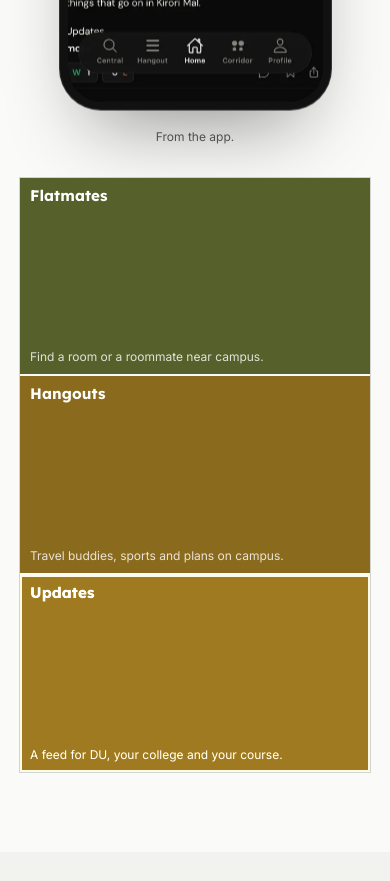
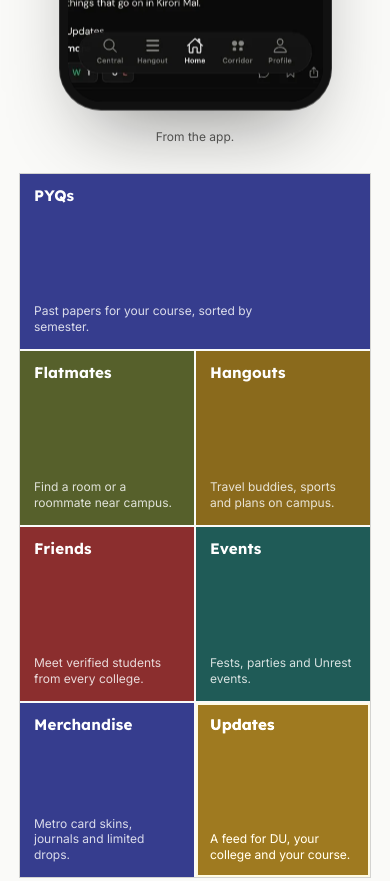
Before and after one commit to Manas-kmcdu/Unrest-DU-verse, a plain HTML site: page index.html in a window 390 px wide. Shown: the part 2720-3601 px from the top of the page. Drawn offline with Linux system fonts and the light colour scheme; animation ran at ten frames a second; a web font is replaced by a local one.

Commit message:
Restore the seven feature tiles and tighten Corridor and Things to do.
Feature tiles are a 2-column grid on phones again; the phone still cycles
only the three real screenshots. Corridor is framed as anonymous speed
matching, and Things to do is four title-only tiles.

Co-authored-by: Cursor <cursoragent@cursor.com>

```diff
--- a/assets/features.css
+++ b/assets/features.css
@@ -1,10 +1,17 @@
 /* Features: phone mockup + feature tiles. Tile look comes from college-cards.css (.tile, .ab). */
 .fx{display:grid;grid-template-columns:minmax(0,5fr) minmax(0,7fr);gap:clamp(32px,5vw,72px);align-items:center;margin-top:64px}
-@media(max-width:900px){.fx{grid-template-columns:1fr}}
+@media(max-width:900px){.fx{grid-template-columns:1fr;gap:28px}.fx-ph{order:-1;justify-self:center}}
 .fx-ph .pl{text-align:center}
-.fmosaic{list-style:none;margin:0;padding:0;display:grid;grid-template-columns:repeat(3,minmax(0,1fr));gap:2px;background:var(--bg);box-shadow:0 0 0 1px var(--border)}
-.fmosaic li{aspect-ratio:1}
-@media(max-width:560px){.fmosaic{grid-template-columns:1fr}.fmosaic li{aspect-ratio:16/9}}
+.fmosaic{list-style:none;margin:0;padding:0;display:grid;grid-template-columns:repeat(4,minmax(0,1fr));gap:2px;background:var(--bg);box-shadow:0 0 0 1px var(--border)}
+.fmosaic li{aspect-ratio:1;min-width:0}
+.fmosaic li.w2{grid-column:span 2;aspect-ratio:auto}
+@media(max-width:700px){
+  .fmosaic{grid-template-columns:repeat(2,minmax(0,1fr))}
+  .fmosaic li.w2{grid-column:span 2;aspect-ratio:2/1}
+  .ftile{padding:14px}
+  .ftile .ab{--fs:clamp(1rem,4.2vw,1.2rem)}
+  .ftile .fd{font-size:.7rem}
+}
 .ftile{display:flex;flex-direction:column;justify-content:space-between}
 .ftile .ab{--fs:clamp(.95rem,1.35vw,1.3rem)}
 .ftile .fd{font-size:.75rem;line-height:1.3;color:rgba(255,255,255,.82);max-width:22em}
--- a/assets/features.js
+++ b/assets/features.js
@@ -1,31 +1,37 @@
-/* Feature tiles drive the phone mockup: hover or focus a tile to show its screen, otherwise it cycles. */
+/* Feature tiles: all seven stay visible. The phone only cycles the three real app screenshots. */
 (function () {
   var F = [
+    { n: "PYQs", d: "Past papers for your course, sorted by semester.", h: "studyroom/#/pyqs", c: "--t2" },
     { n: "Flatmates", d: "Find a room or a roommate near campus.", h: "#get", c: "--t0", s: "assets/app/roommate.webp" },
     { n: "Hangouts", d: "Travel buddies, sports and plans on campus.", h: "#get", c: "--t1", s: "assets/app/hangout.webp" },
+    { n: "Friends", d: "Meet verified students from every college.", h: "#get", c: "--t3" },
+    { n: "Events", d: "Fests, parties and Unrest events.", h: "events/", c: "--t4" },
+    { n: "Merchandise", d: "Metro card skins, journals and limited drops.", h: "#store", c: "--t2" },
     { n: "Updates", d: "A feed for DU, your college and your course.", h: "#get", c: "--t1", s: "assets/app/kmc-feed.webp" }
   ];
+  var shots = F.map(function (f, i) { return f.s ? i : -1; }).filter(function (i) { return i >= 0; });
   var ul = document.getElementById("ft"), scr = document.getElementById("fscr"), cap = document.getElementById("fcap");
   if (!ul || !scr) return;
 
   ul.innerHTML = F.map(function (f, i) {
-    return '<li><a class="tile ftile" href="' + f.h + '" data-i="' + i + '" style="--tc:var(' + f.c + ')"><span class="ab">' + f.n + '</span><span class="fd">' + f.d + '</span></a></li>';
+    return '<li' + (i === 0 ? ' class="w2"' : '') + '><a class="tile ftile" href="' + f.h + '" data-i="' + i + '" style="--tc:var(' + f.c + ')"><span class="ab">' + f.n + '</span><span class="fd">' + f.d + '</span></a></li>';
   }).join("");
-  scr.innerHTML = F.map(function (f) {
-    return '<div class="shot"><img src="' + f.s + '" alt="" loading="lazy" decoding="async"></div>';
+  scr.innerHTML = shots.map(function (i) {
+    return '<div class="shot" data-i="' + i + '"><img src="' + F[i].s + '" alt="" loading="lazy" decoding="async"></div>';
   }).join("");
 
-  var screens = scr.children, tiles = ul.querySelectorAll(".ftile"), cur = -1, hold = false;
+  var screens = scr.children, tiles = ul.querySelectorAll(".ftile"), cur = -1, hold = false, cycle = 0;
   function show(i) {
-    if (i === cur) return;
+    var si = shots.indexOf(i);
+    if (si < 0) si = cycle;
+    else cycle = si;
+    if (i === cur && screens[si] && screens[si].classList.contains("on")) return;
     cur = i;
-    for (var k = 0; k < screens.length; k++) {
-      screens[k].classList.toggle("on", k === i);
-      tiles[k].classList.toggle("on", k === i);
-    }
+    for (var k = 0; k < screens.length; k++) screens[k].classList.toggle("on", k === si);
+    for (k = 0; k < tiles.length; k++) tiles[k].classList.toggle("on", k === i);
     if (cap) cap.textContent = "From the app.";
   }
-  show(0);
+  show(shots[0]);
   Array.prototype.forEach.call(tiles, function (t) {
     var i = +t.getAttribute("data-i");
     function on() { hold = true; show(i); }
@@ -34,7 +40,11 @@
     t.addEventListener("mouseleave", off); t.addEventListener("blur", off);
   });
   if (!matchMedia("(prefers-reduced-motion: reduce)").matches) {
-    setInterval(function () { if (!hold && !document.hidden) show((cur + 1) % F.length); }, 3200);
+    setInterval(function () {
+      if (hold || document.hidden) return;
+      cycle = (cycle + 1) % shots.length;
+      show(shots[cycle]);
+    }, 3200);
   }
 })();
 
--- a/assets/site.css
+++ b/assets/site.css
@@ -91,9 +91,11 @@ un-logo[data-variant=light-on-dark]{color:#FAFAF8}un-logo[data-variant=dark-on-l
 .cc div{display:flex;justify-content:space-between;font-size:.75rem;color:var(--muted)}
 .cc p{margin-top:24px;padding:12px 16px;border-radius:16px 16px 16px 4px;background:var(--bubble);color:var(--fg)}
 /* things */
-.cols{display:grid;grid-template-columns:repeat(4,1fr);gap:48px 24px;margin-top:64px}
-@media(max-width:820px){.cols{grid-template-columns:repeat(2,1fr)}}
-.cols div{border-top:1px solid var(--border);padding-top:20px}.cols li{margin-top:8px;color:var(--muted)}.cols ul{margin-top:16px}
+.todo{display:grid;grid-template-columns:repeat(4,1fr);gap:16px;margin-top:64px;list-style:none;padding:0}
+@media(max-width:820px){.todo{grid-template-columns:repeat(2,1fr)}}
+@media(max-width:420px){.todo{grid-template-columns:1fr}}
+.todo .card{min-height:120px;display:flex;align-items:flex-end}
+.todo .card h3{font-size:clamp(1.25rem,2.4vw,1.75rem)}
 .mq{overflow:hidden;margin-top:64px;-webkit-mask-image:linear-gradient(90deg,transparent,#000 10%,#000 90%,transparent);mask-image:linear-gradient(90deg,transparent,#000 10%,#000 90%,transparent)}
 .mt{display:flex;width:max-content;animation:mq 50s linear infinite}.mq:hover .mt{animation-play-state:paused}
 .mt span{margin-right:12px;padding:8px 20px;border:1px solid var(--border);border-radius:99px;font-size:.875rem;color:var(--muted);white-space:nowrap}
--- a/index.html
+++ b/index.html
@@ -61,16 +61,16 @@
  <div class="wrap" style="padding-top:56px;padding-bottom:clamp(64px,9vw,112px)"><div class="lbw"><p class="eb">Leaderboard</p><h3 class="lbh">Top colleges on Unrest</h3><div id="lbh"></div></div></div></section>
 
 <section id="corridor" class="d"><div class="pin" id="cpin"><div class="stick cor" style="padding-left:0;padding-right:0"><div class="wrap">
- <p class="eb">Corridor</p><h2>The campus hallway, online.</h2>
- <p class="mu" style="margin-top:24px;max-width:28em">Corridor matches you with someone from your course. You start anonymous. If it clicks, keep talking.</p></div>
- <ul class="crow" id="crow"></ul><div class="wrap"><p class="pl">Illustrative messages.</p></div></div></div></section>
+ <p class="eb">Corridor</p><h2>Anonymous speed matching.</h2>
+ <p class="mu" style="margin-top:24px;max-width:28em">Get matched with someone from your course. You start anonymous. Talk for a few minutes. If it clicks, keep going.</p></div>
+ <ul class="crow" id="crow"></ul></div></div></section>
 
 <section class="l"><div class="wrap pad"><p class="eb">Things to do</p><h2>There&rsquo;s always something happening.</h2>
- <div class="cols">
- <div><h3>Sports</h3><ul><li>Cricket</li><li>Football</li><li>Badminton</li><li>Running</li></ul></div>
- <div><h3>Events</h3><ul><li>Fests</li><li>Parties</li><li>Meetups</li><li>Concerts</li></ul></div>
- <div><h3>Communities</h3><ul><li>Clubs</li><li>Societies</li><li>Interest groups</li></ul></div>
- <div><h3>Plans</h3><ul><li>Trips</li><li>Hangouts</li><li>Activities</li></ul></div></div>
+ <ul class="todo">
+ <li class="card"><h3>Sports</h3></li>
+ <li class="card"><h3>Events</h3></li>
+ <li class="card"><h3>Communities</h3></li>
+ <li class="card"><h3>Plans</h3></li></ul>
  <div class="mq"><div class="mt" id="mt"></div></div>
  <p style="margin-top:48px"><a class="btn" href="#get">See what&rsquo;s happening</a></p></div></section>
 
@@ -126,7 +126,7 @@ function screen(el,label){el.innerHTML='<i></i><i></i><i></i><i></i>'+skel(label
 var m=["Hindu","Cricket","Kirori Mal","Fests","Ramjas","Badminton","St. Stephen's","Trips","LSR","Meetups","Venky","Running","Jesus & Mary","Clubs"];
 var h=m.map(function(t){return '<span>'+t+'</span>'}).join("");$("#mt").innerHTML=h+h;
 /* corridor cards */
-var cm=[["Same course","Anyone sorted the reading list for this sem?"],["North Campus","Who's up for a 5-a-side after lectures?"],["Same course","Which society is actually worth joining?"],["South Campus","Best chai near campus. Go."],["Same course","Anyone going to the fest on Saturday?"],["North Campus","Looking for people to start a book club."]];
+var cm=[["60s left","Same course · matched just now"],["45s left","North Campus · Economics"],["30s left","Same course · Year 2"],["15s left","South Campus · matched just now"],["Keep talking?","Same course · Chemistry"],["New match","North Campus · History"]];
 $("#crow").innerHTML=cm.map(function(c){return '<li class="cc"><div><span>Anonymous</span><span>'+c[0]+'</span></div><p>'+c[1]+'</p></li>'}).join("");
 /* scroll */
 var nav=$("#nav"),pg=$("#pg"),vi=$("#vi"),nds=document.querySelectorAll(".nd"),cp=$("#cpin"),cr=$("#crow"),vf=$("#vf");
@@ -146,7 +146,7 @@ if(!rm){
  /* word-by-word headline reveals */
  document.querySelectorAll("section:not(.hero) h2").forEach(function(h){var d=0;h.innerHTML=h.textContent.split(" ").map(function(w){return '<span class="w"><i style="--d:'+(d++)+'">'+w+'</i></span>'}).join(" ")});
  /* staggered entrances */
- [".grid4 .card",".cols>div",".posters>a",".vs li",".br li",".stu li",".chips span",".about li"].forEach(function(q){document.querySelectorAll(q).forEach(function(el,i){el.classList.add("rv");el.style.setProperty("--d",i%4)})});
+ [".grid4 .card",".todo .card",".posters>a",".vs li",".br li",".stu li",".chips span",".about li"].forEach(function(q){document.querySelectorAll(q).forEach(function(el,i){el.classList.add("rv");el.style.setProperty("--d",i%4)})});
  var io=new IntersectionObserver(function(es){es.forEach(function(e){if(!e.isIntersecting)return;var t=e.target;t.classList.add("in");io.unobserve(t);if(t.classList.contains("rv"))setTimeout(function(){t.classList.remove("rv","in")},1400)})},{threshold:.2,rootMargin:"0px 0px -8% 0px"});
  document.querySelectorAll("section:not(.hero) h2,.rv").forEach(function(el){io.observe(el)});
  /* pointer: cursor, magnetic buttons, hero tilt, poster glow */
```
